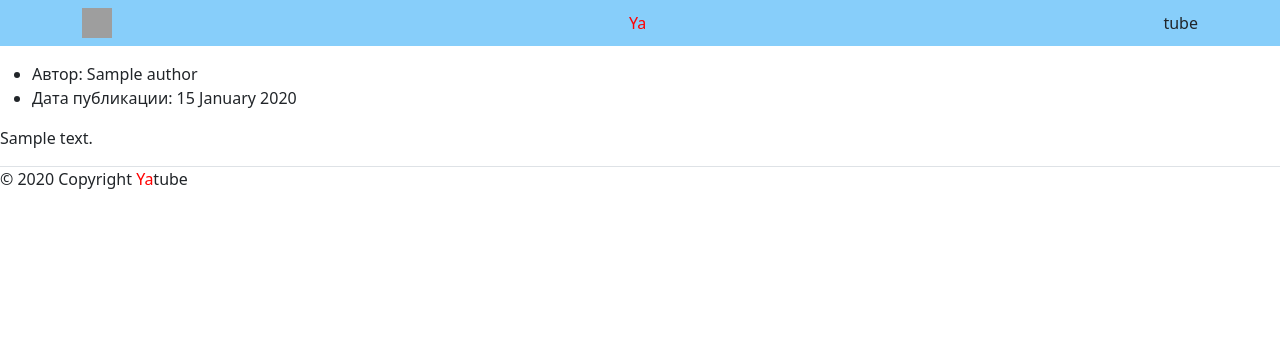
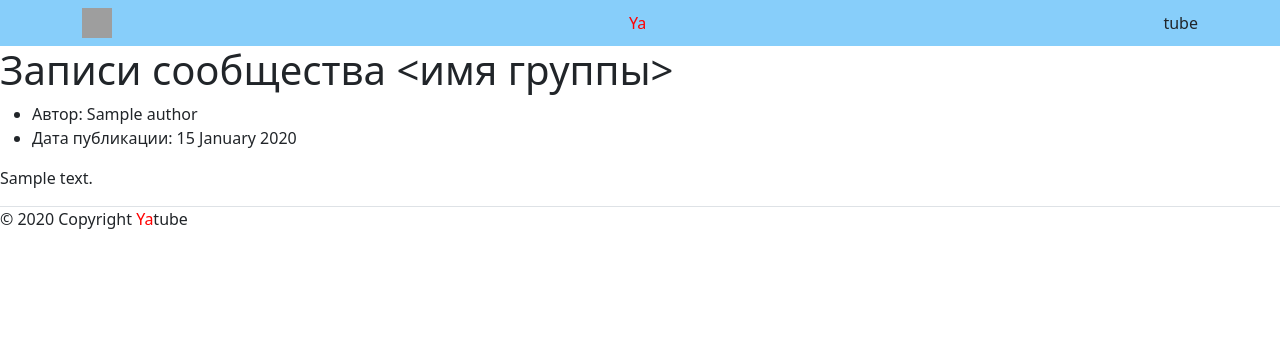
Before and after one commit to IvanM6767/hw02_community, a Django app: template yatube/templates/posts/group_list.html in a window 1280 px wide. Shown: the top 346 px of the page. Run offline with Django 3.2, Linux system fonts and the light colour scheme; the template is opened without the code that fills it: most values are stand-ins (such as "Sample title", 1, 10 or a date in 2020); some libraries are stand-ins or nearby versions; grey boxes are pictures that could not be loaded.

Commit message:
Update group_list.html

```diff
--- a/yatube/templates/posts/group_list.html
+++ b/yatube/templates/posts/group_list.html
@@ -1,13 +1,9 @@
 {% extends 'base.html' %}
 {% block title %}
-
+какой-то текст для title
 {% endblock %}
 {% block content %}
-  <h1></h1>
-  <p>
-    <h2>
-    </h2>
-  </p>
+  <h1>Записи сообщества <имя группы></h1>
   {% for post in posts %}
     <ul>
       <li>
```
